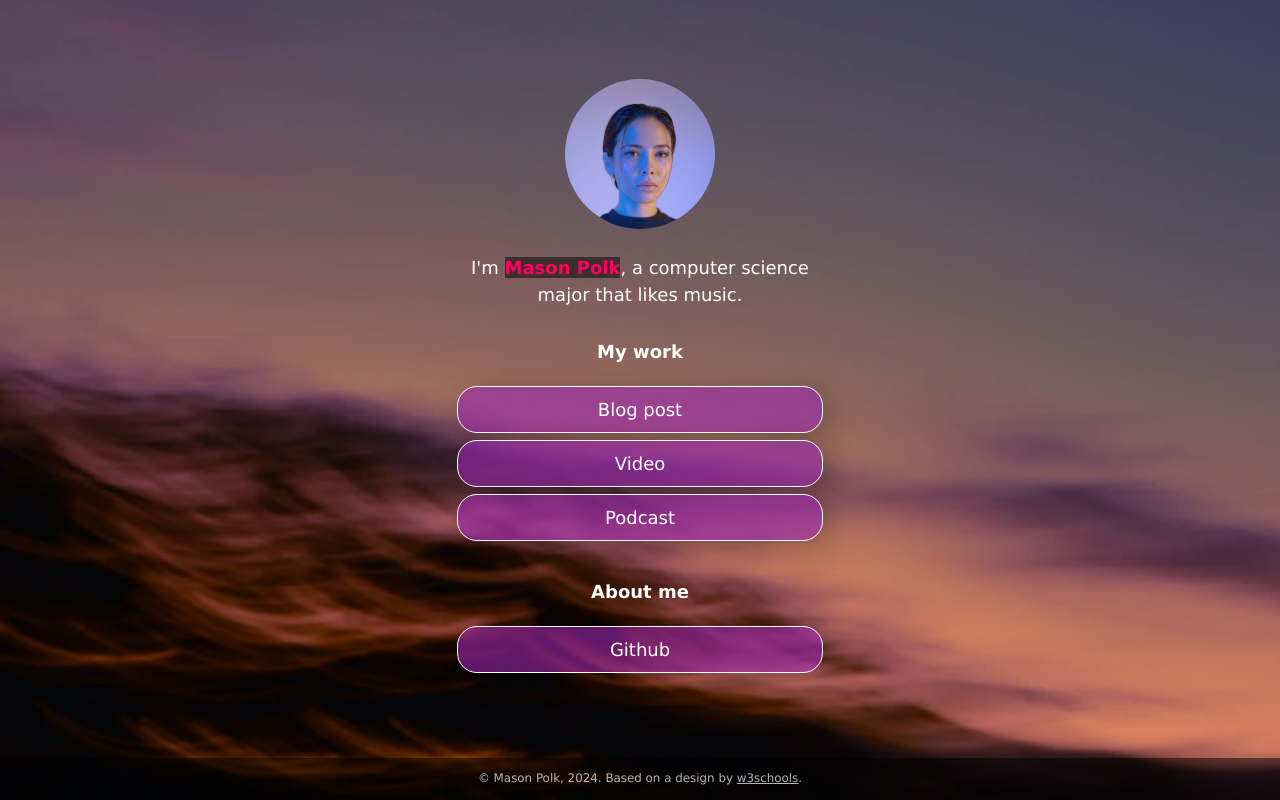
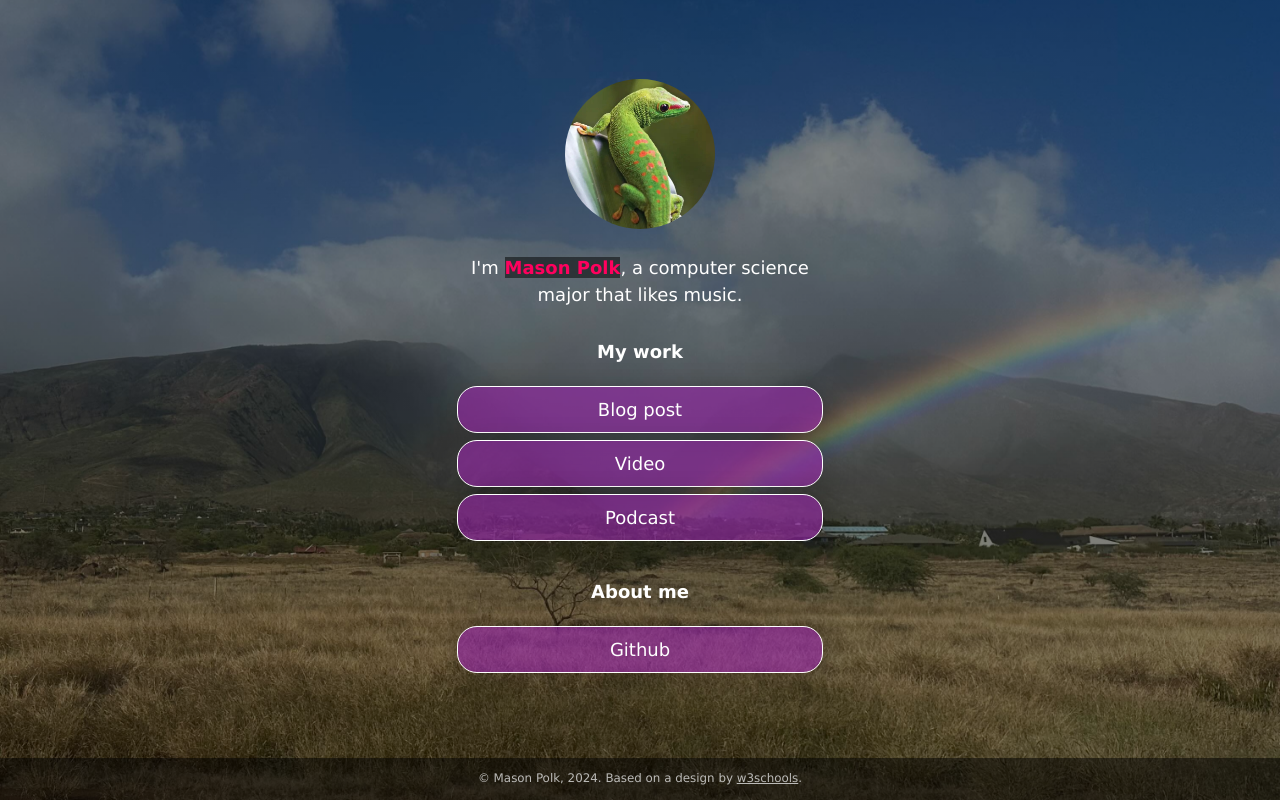
Before and after one commit to masonadg/masonadg.github.io, a plain HTML site: page index.html in a window 1280 px wide. Drawn offline with Linux system fonts and the light colour scheme.

Commit message:
Added images

```diff
--- a/css/style.css
+++ b/css/style.css
@@ -26,7 +26,7 @@ body {
     min-height: 100%;
     /* The image used for the site background. Try changing skyscape.jpg to stars.jpg. Put a replacement photo in the images folder and, in line 21 below, replace skyscape.jpg with yourbackgroundfilename.jpg */
     /* The linear gradient darkens the image, like putting a sunglasses lens on top of it. If you want to darken the image even more, change 0.1 (both times) to 0.3 or higher */
-    background: linear-gradient(rgba(0, 0, 0, 0.1), rgba(0, 0, 0, 0.1)), url(../images/skyscape.jpg);
+    background: linear-gradient(rgba(0, 0, 0, 0.5), rgba(0, 0, 0, 0.5)), url(../images/hawaii.jpg.jpg);
     /* Prevents the browser from repeating or "tiling" the background image */
     background-repeat: no-repeat;
     background-position: center;
--- a/index.html
+++ b/index.html
@@ -15,7 +15,7 @@
   <div class="container">
     <!-- Image and name container. Put your replacement photo—which you should crop to be square—in the images folder, then change the source attribute to images/yourportraitfilename.jpg. This path says, "Look in the images folder for yourportraitfilename.jpg." Be sure to change the alt text, too. -->
     <div class="image-container">
-      <img src="images/portrait.jpg" alt="Photo by Art Hauntington">
+      <img src="images/gecko.jpg.jpg" alt="A green gecko">
     </div>
     <div class="intro">
       I'm <span class="name"><strong>Mason Polk</strong></span>, a computer science major that likes music.
```
Also changed, not shown: images/gecko.jpg.jpg (added), images/hawaii.jpg.jpg (added).
